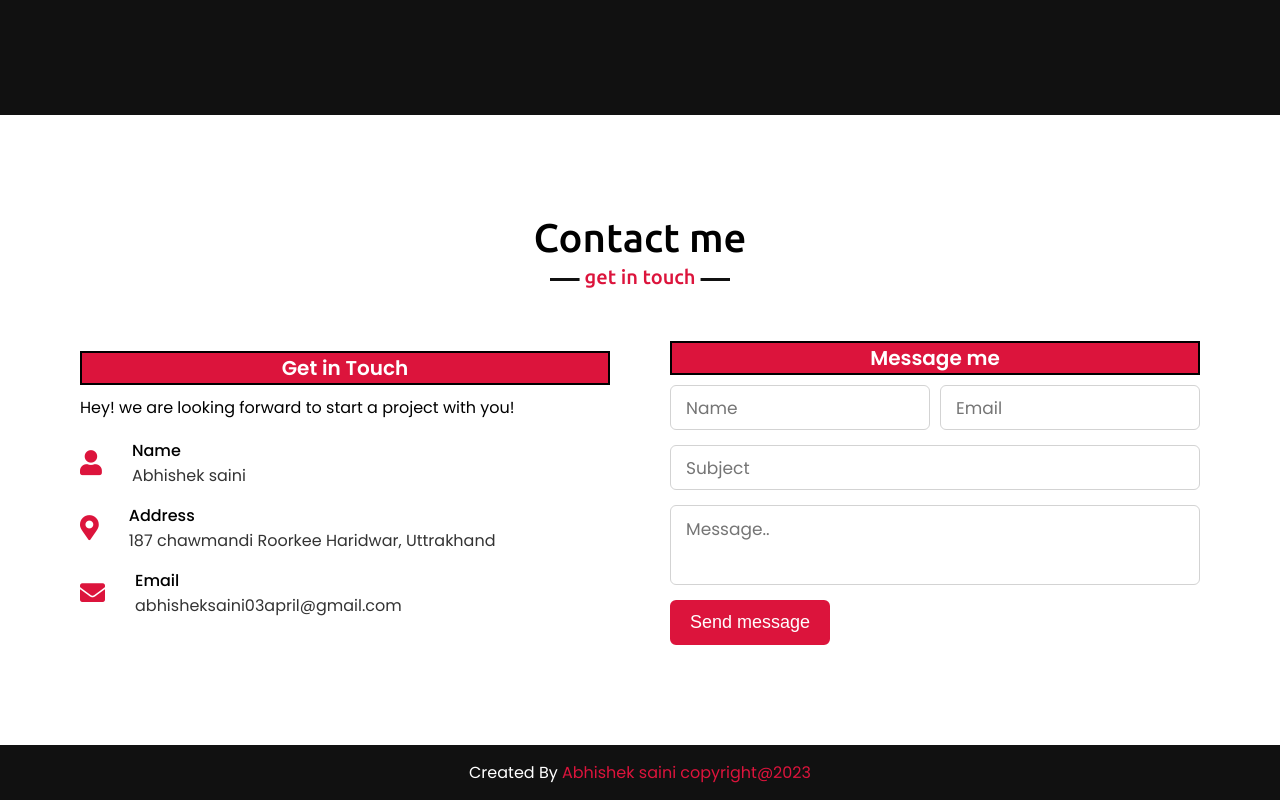
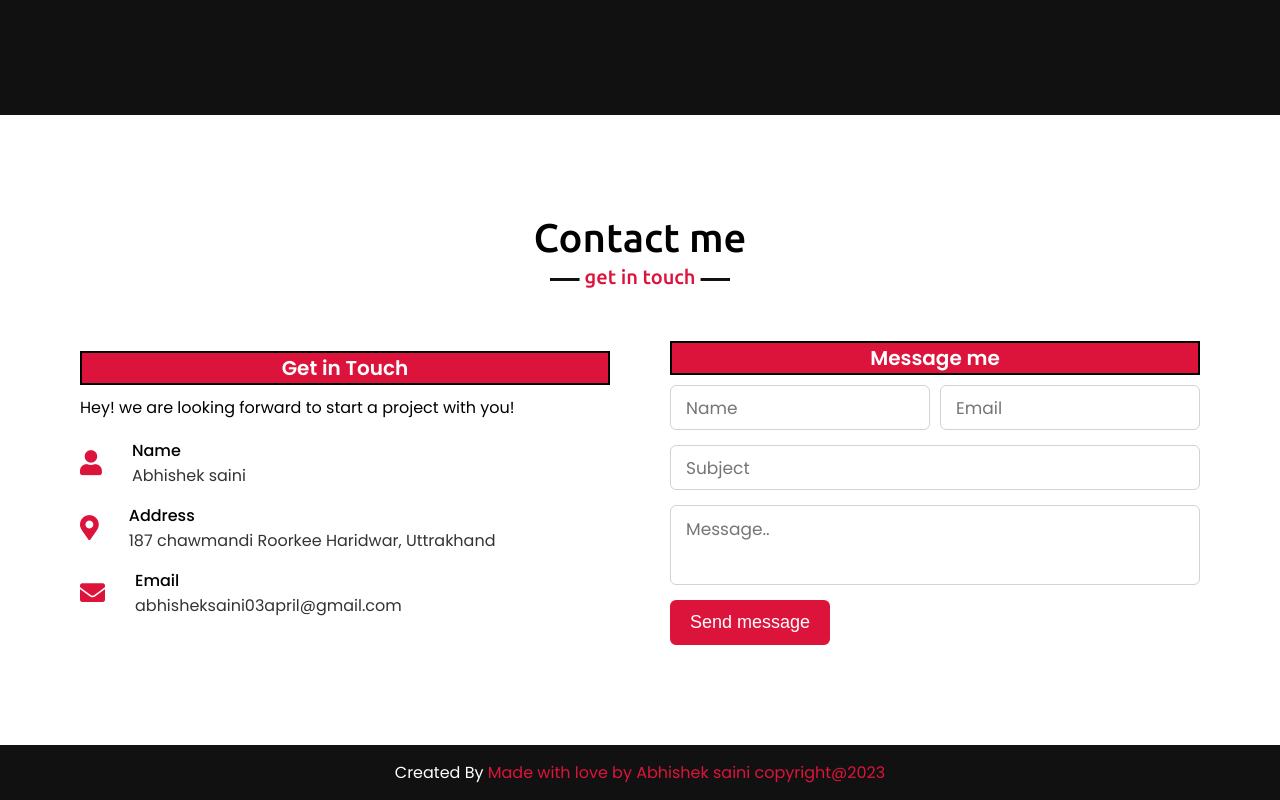
Before and after one commit to abhisheksaini7060/hello, a plain HTML site: page index.html in a window 1280 px wide. Shown: the part 3063-3863 px from the top of the page. Drawn offline with nearby package versions, Linux system fonts and the light colour scheme.

Commit message:
changed footer again

```diff
--- a/index.html
+++ b/index.html
@@ -264,7 +264,7 @@
 
     <!-- footer section start -->
     <footer>
-        <span>Created By <a href="#">Abhishek saini copyright@2023 </a></span>
+        <span>Created By <a href="#">Made with love by Abhishek saini copyright@2023 </a></span>
     </footer>
 
     <script src="script.js"></script>
```
